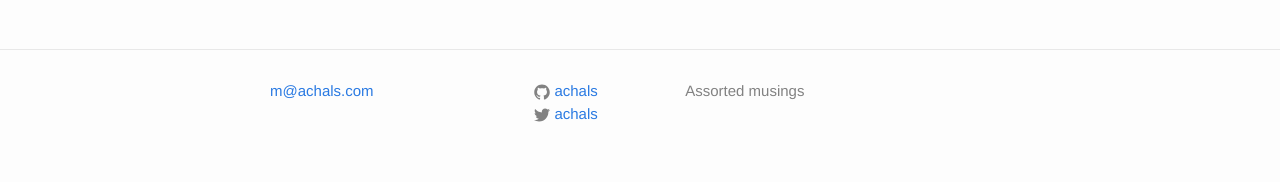
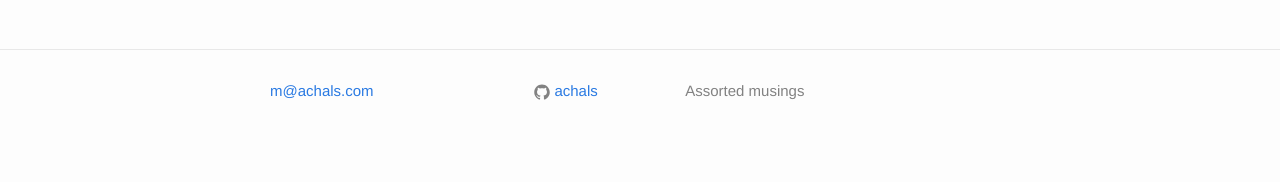
Before and after one commit to achals/achals.github.io, a Jekyll site: the page built from index.html, in a window 1280 px wide. Shown: the part 825-1007 px from the top of the page. Built offline with Jekyll 4.4.1, drawn with Linux system fonts in a browser that asks for light colours.

Commit message:
Remove twitter username

```diff
--- a/_config.yml
+++ b/_config.yml
@@ -5,7 +5,6 @@ description: > # this means to ignore newlines until "baseurl:"
     Achal Shah's personal webpage and blog.
 baseurl: "" # the subpath of your site, e.g. /blog/
 url: "http://achals.com" # the base hostname & protocol for your site
-twitter_username: achals
 github_username:  achals
 
 # Build settings
```
